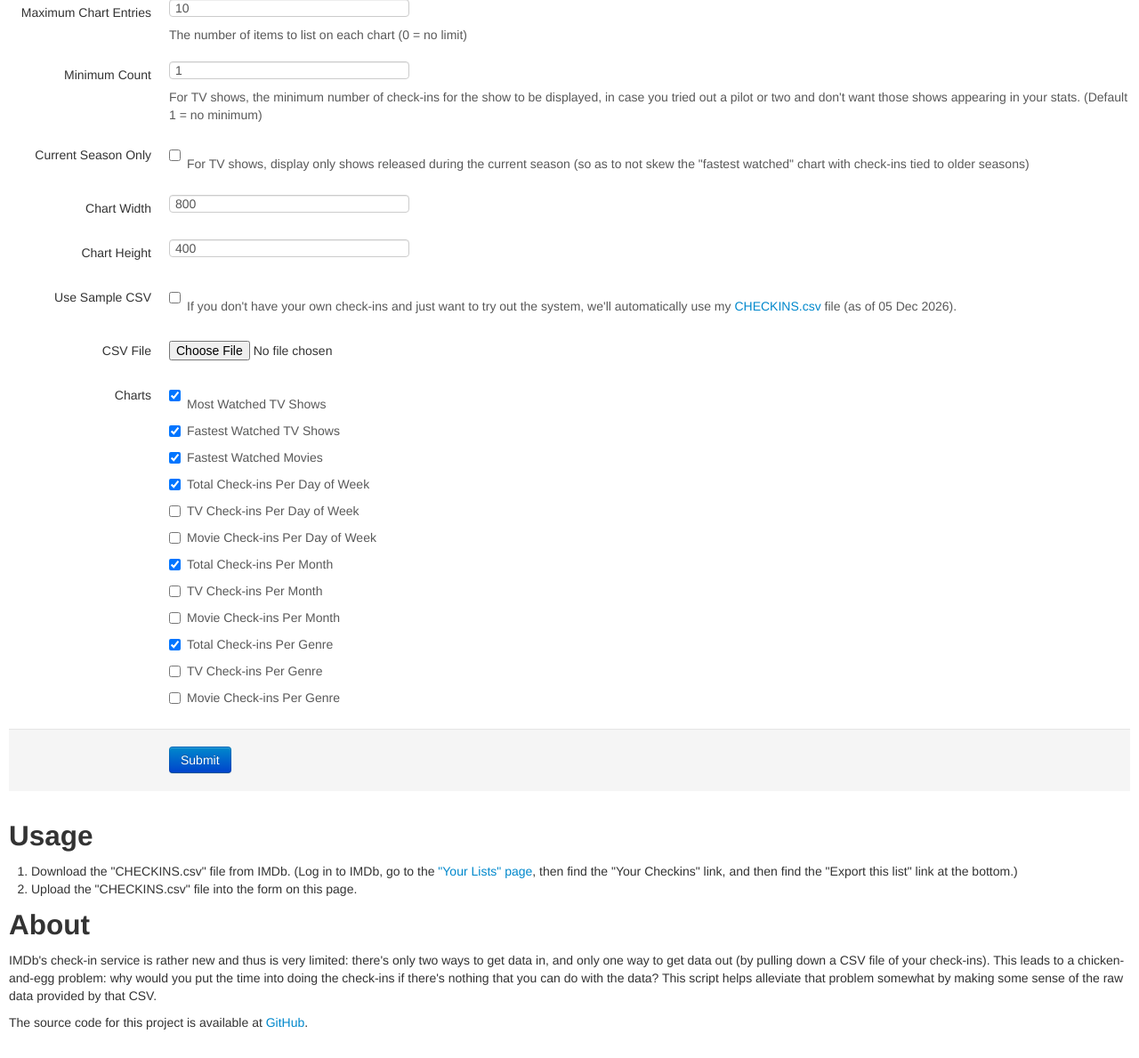
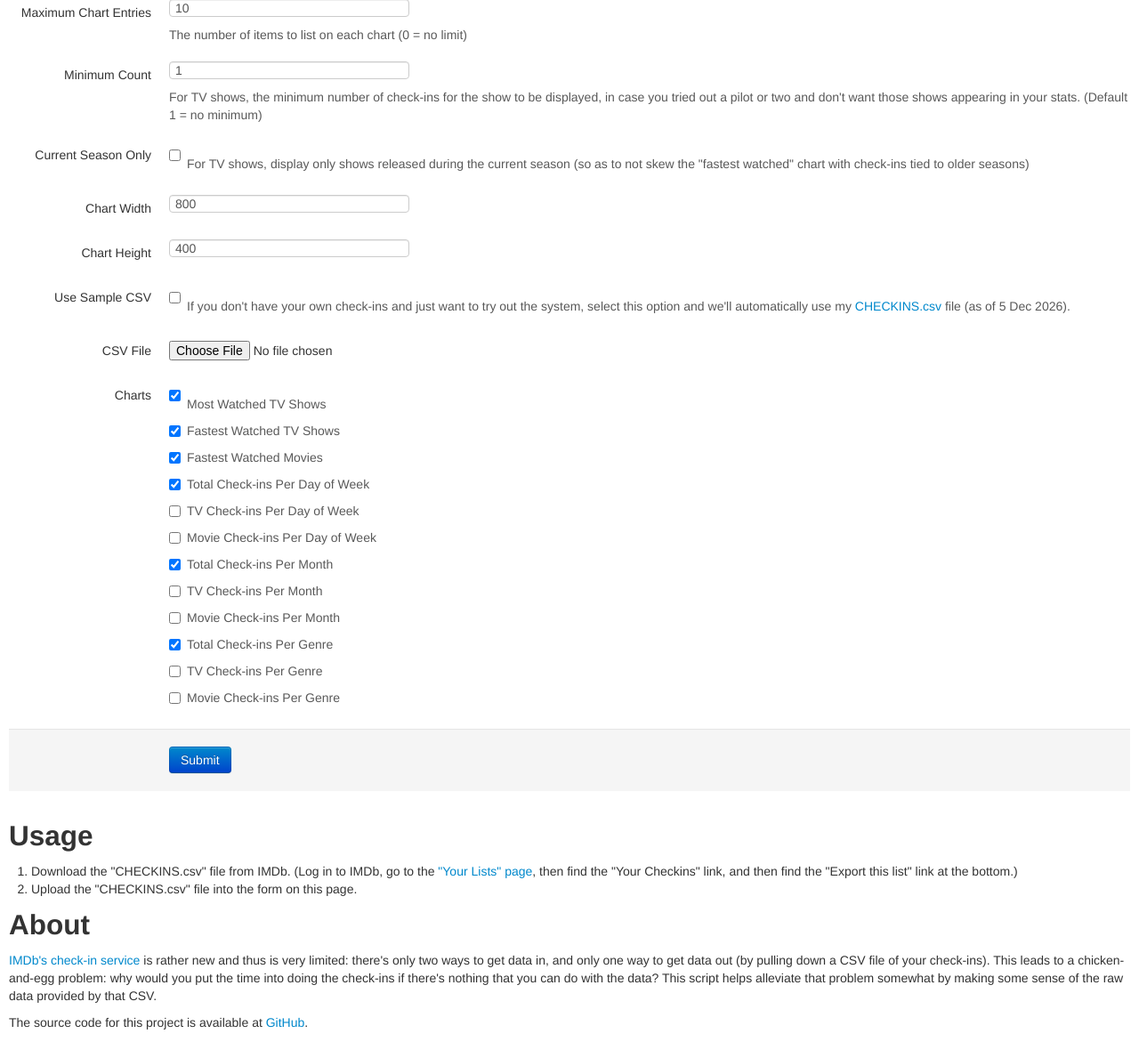
Before and after one commit to curtisgibby/parse_imdb_checkins, a PHP site: page / in a window 1280 px wide. Shown: the part 71-1260 px from the top of the page at 89% size. Run offline with PHP 8.4, Linux system fonts and the light colour scheme; some libraries are stand-ins or nearby versions.

Commit message:
add links to IMDb check-ins help page;

```diff
--- a/index.php
+++ b/index.php
@@ -541,7 +541,7 @@ endif;
 				<div class="controls">
 					<label class="checkbox">
 						<input type="checkbox" id="use_sample_csv" name="use_sample_csv"<?php echo (!empty($options['use_sample_csv']) ? ' checked="checked"': ''); ?>>
-						<p class="help-block">If you don't have your own check-ins and just want to try out the system, we'll automatically use my <a href="CHECKINS.csv">CHECKINS.csv</a> file (as of <?php echo date("d M Y", filemtime("CHECKINS.csv"))?>).</p>
+						<p class="help-block">If you don't have your own check-ins and just want to try out the system, select this option and we'll automatically use my <a href="CHECKINS.csv">CHECKINS.csv</a> file (as of <?php echo date("j M Y", filemtime("CHECKINS.csv"))?>).</p>
 					</label>
 				</div>
 			</div>
@@ -574,7 +574,7 @@ endif;
 		</ol>
 
 		<h2>About</h2>
-		<p>IMDb's check-in service is rather new and thus is very limited: there's only two ways to get data in, and only one way to get data out (by pulling down a CSV file of your check-ins). This leads to a chicken-and-egg problem: why would you put the time into doing the check-ins if there's nothing that you can do with the data? This script helps alleviate that problem somewhat by making some sense of the raw data provided by that CSV.</p>
+		<p><a href="http://www.imdb.com/help/search?domain=helpdesk_faq&index=1&file=checkins">IMDb's check-in service</a> is rather new and thus is very limited: there's only two ways to get data in, and only one way to get data out (by pulling down a CSV file of your check-ins). This leads to a chicken-and-egg problem: why would you put the time into doing the check-ins if there's nothing that you can do with the data? This script helps alleviate that problem somewhat by making some sense of the raw data provided by that CSV.</p>
 		<p>The source code for this project is available at <a href="https://github.com/curtisgibby/parse_imdb_checkins">GitHub</a>.</p>
 	</form>
 
```
Also changed, not shown: README.md.
